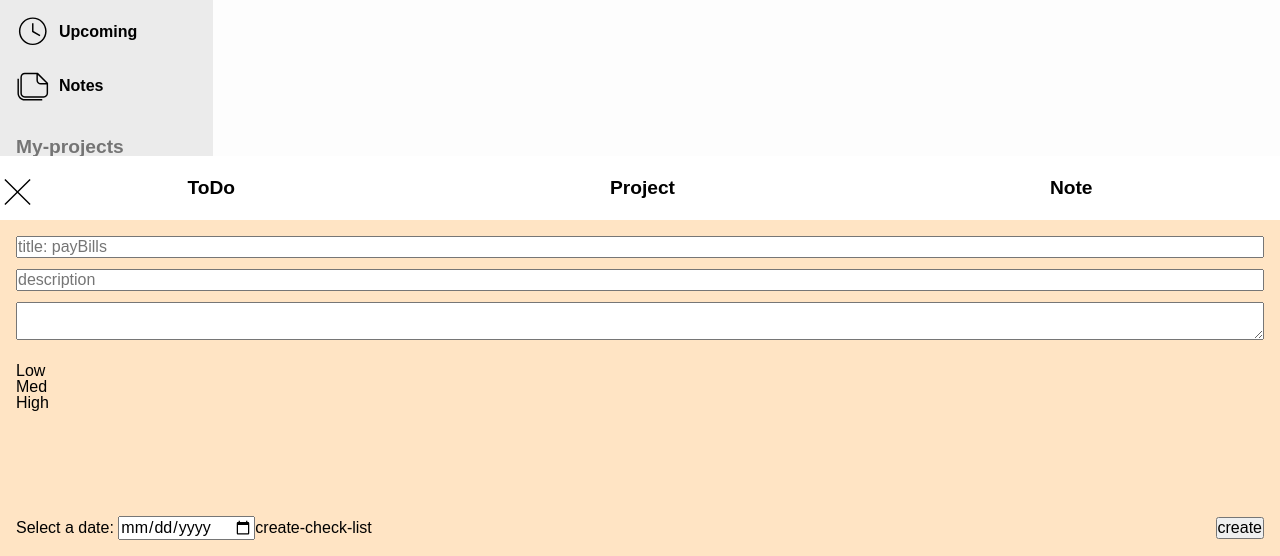
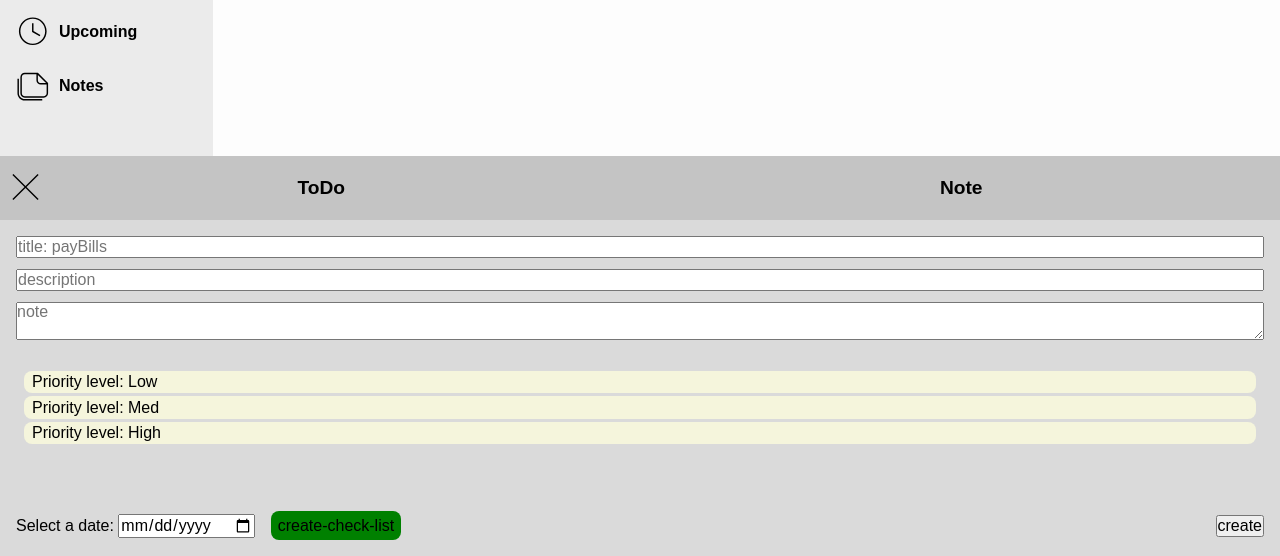
Before and after one commit to Dullat/project-todo, a website built with webpack: page src/index.html in a window 1280 px wide. Both pictures are taken after a click on the element 1230 px from the left and 749 px from the top of the page. Shown: the part 244-800 px from the top of the page. Built offline with nearby package versions, Linux system fonts and the light colour scheme.

Commit message:
project Done; i will add search function in free time

```diff
--- a/src/css/createBox.scss
+++ b/src/css/createBox.scss
@@ -15,17 +15,24 @@
         height: 4rem;
         font-weight: 600;
         font-size: 1.2rem;
-        background: white;
+        background: rgb(196, 196, 196);
     }
 
     .box[active]{
         background-color: aquamarine;
     }
+
+    .box-menu {
+        background-color: rgb(219, 219, 219);
+        overflow-y: auto;
+    }
 }
 
 .close-box {
     position: absolute;
-    top: 1rem;
+    top: .7rem;
+    left: .5rem;
+    cursor: pointer;
 }
 
 @media screen and (max-width: 1000px) {
--- a/src/css/createNote.scss
+++ b/src/css/createNote.scss
@@ -25,5 +25,13 @@
 
         border-radius: .7rem;
         box-shadow: 0 0 10px rgba(0, 0, 0, 0.26);
+
+        .note{
+            border-radius: .2rem;
+            background-color: rgb(155, 243, 214);
+            min-height: 4rem;
+            padding: .5rem;
+            font-size: .9rem;
+        }
     }
 }
--- a/src/css/createTodo.scss
+++ b/src/css/createTodo.scss
@@ -4,7 +4,11 @@
     gap: .7rem;
     height: 100%;
     padding: 1rem;
-    background-color: bisque;
+    background-color: rgb(218, 218, 218);
+
+    textarea{
+        min-height: 2rem;
+    }
 
     .checklists-container {
         display: flex;
@@ -23,14 +27,36 @@
         }
     }
 
+    .priority {
+        display: flex;
+        flex-direction: column;
+        padding: .5rem;
+        gap: .2rem;
+
+        .prio{
+            border-radius: .5rem;
+            padding: .2rem .5rem;
+            cursor: pointer;
+            background-color: beige;
+        }
+    }
+
     .bottom{
         margin-top: auto;
 
         display: flex;
+        gap: 1rem;
         align-items: center;
 
         button {
             margin-left: auto;
         }
+
+        .create-check-list{
+            background-color: green;
+            border-radius: .5rem;
+            padding: .4rem;
+            cursor: pointer;
+        }
     }
 }
--- a/src/css/index.scss
+++ b/src/css/index.scss
@@ -16,6 +16,9 @@ body {
 
 .add-new {
     position: absolute;
+    background-color: green;
+    border-radius: 100vh;
+    height: fit-content;
     bottom: 1rem;
     right: 1rem;
     cursor: pointer;
--- a/src/index.html
+++ b/src/index.html
@@ -83,11 +83,11 @@
                     </li>
                 </ul>
             </nav>
-            <nav class="projects">
+            <!-- <nav class="projects">
                 <p>My-projects</p>
                 <ul class="created-projects">
                 </ul>
-            </nav>
+            </nav> -->
         </div>
         <div class="main">
         </div>
--- a/src/js/coming.js
+++ b/src/js/coming.js
@@ -9,7 +9,7 @@ function createComingUi(todoArray, main) {
 
     let todayHeader = document.createElement('div');
     todayHeader.classList.add('inbox-header');
-    todayHeader.innerHTML = `<p>TODAY</p>`;
+    todayHeader.innerHTML = `<p>UP-COMING</p>`;
     inboxLayout.appendChild(todayHeader);
 
     let today = new Date();
--- a/src/js/notes.js
+++ b/src/js/notes.js
@@ -4,7 +4,7 @@ function createNoteUi(noteArray, main) {
     }
 
     let noteLayout = document.createElement('div');
-    noteLayout.classList.add('note-layout');
+    noteLayout.classList.add('inbox-layout');
 
     let noteHeader = document.createElement('div');
     noteHeader.classList.add('inbox-header');
--- a/src/js/uiCreateBox.js
+++ b/src/js/uiCreateBox.js
@@ -8,11 +8,12 @@ box.innerHTML = `
     </svg>
 </div>
 <ul class="box-header">
-    <li class="todo-creation">ToDo</li>
-    <li class="project-creation">Project</li>
-    <li class="note-creation">Note</li>
+    <li class="todo-creation" style="cursor:pointer; padding: .5rem 1rem">ToDo</li>
+    <li class="note-creation" style="cursor:pointer; padding: .5rem 1rem">Note</li>
 </ul>
 <div class="box-menu"></div>
 `;
 
 module.exports = { box };
+
+// <li class="project-creation">Project</li> add it later
--- a/src/js/uiCreateTodo.js
+++ b/src/js/uiCreateTodo.js
@@ -6,14 +6,14 @@ todoCreationForm.classList.add('todoCreationForm');
 checkList.classList.add('check-list-box');
 
 todoCreationForm.innerHTML = `
-<input type="text" id="title" class="title" placeholder="title: payBills">
-<input type="text" class="description" placeholder="description">
-<textarea></textarea>
+<input type="text" id="title" class="title" placeholder="title: payBills" required>
+<input type="text" class="description" placeholder="description" required>
+<textarea placeholder="note"></textarea>
 <div class="checklists-container"></div>
 <div class="priority">
-    <div class="low prio" data-value="low">Low</div>
-    <div class="med prio" data-value="med">Med</div>
-    <div class="high prio" data-value="high">High</div>
+    <div class="low prio" data-value="low">Priority level: Low</div>
+    <div class="med prio" data-value="med">Priority level: Med</div>
+    <div class="high prio" data-value="high">Priority level: High</div>
 </div>
 
 <div class="bottom">
@@ -41,10 +41,10 @@ function checkPrio() {
         e.addEventListener('click', () => {
             prios.forEach(l => {
                 l.removeAttribute('active');
-                l.style.background = 'white';
+                l.style.background = 'beige';
             })
             e.setAttribute('active','')
-            e.style.background = 'red';
+            e.style.background = 'green';
             clicked = e;
         })
     })
```
Also changed, not shown: dist/index.html, dist/mainaad32b942f7f412ee52a.bundle.js, src/css/createBox.css, src/css/createNote.css, src/css/createTodo.css, src/css/index.css, 6 other files.
